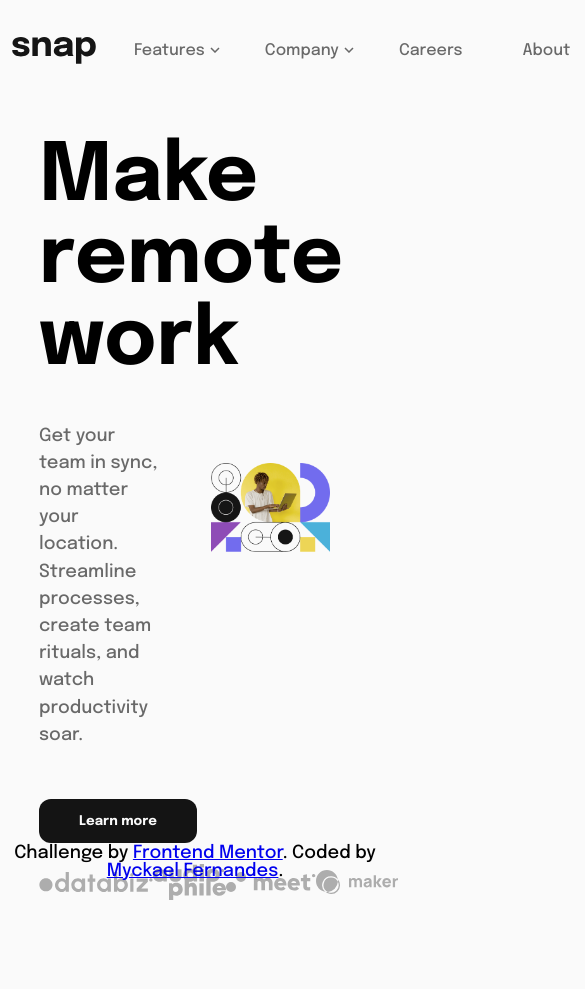
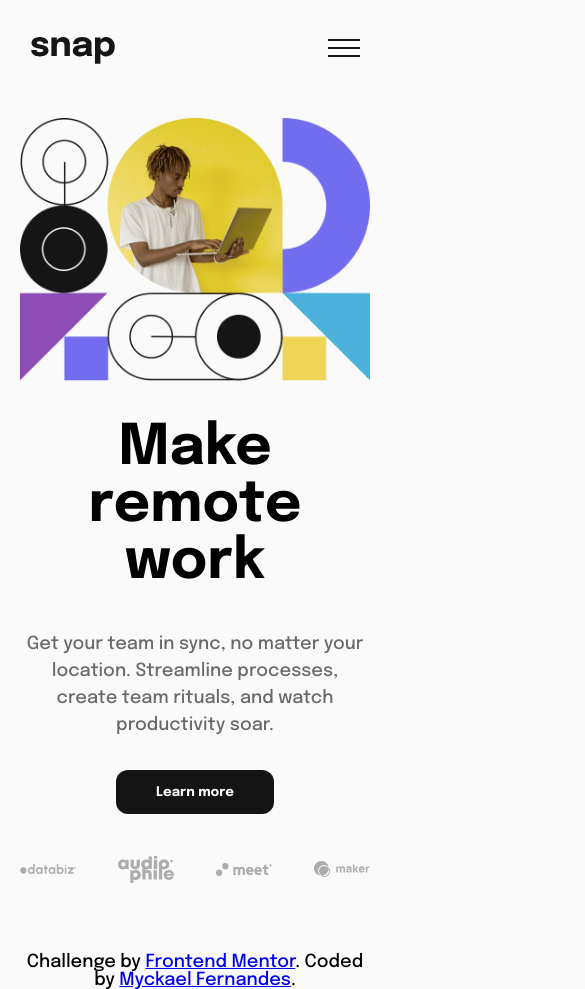
Before and after one commit to MyckaelF/intro-section-with-dropdown-navigation, a plain HTML site: page index.html in a window 390 px wide. Shown: the top 989 px of the page, 585 px wide, since content can reach past the window. Before the commit the page ends 900 px from the top, so only its background shows below. Drawn offline with Linux system fonts and the light colour scheme.

Commit message:
adding mobile version

```diff
--- a/index.html
+++ b/index.html
@@ -12,6 +12,7 @@
     <header class="header">
       <nav class="nav">
         <img src="images/logo.svg" alt="logo">
+        <i class="menuHamburger"><img src="/images/icon-menu.svg" alt="icon menu"></i>
         <ul class="menu">
           <li class="menuControl">
             Features
@@ -77,11 +78,11 @@
         </div>
       </div>
     </main>
+    <div class="attribution">
+      Challenge by <a href="https://www.frontendmentor.io?ref=challenge" target="_blank">Frontend Mentor</a>.
+      Coded by <a href="#">Myckael Fernandes</a>.
+    </div>
   </div>
 
-  <div class="attribution">
-    Challenge by <a href="https://www.frontendmentor.io?ref=challenge" target="_blank">Frontend Mentor</a>.
-    Coded by <a href="#">Myckael Fernandes</a>.
-  </div>
 </body>
 </html>
--- a/styles/style.css
+++ b/styles/style.css
@@ -166,7 +166,7 @@ body {
 }
 
 .centralContent {
-    height: 100vh;
+    height: auto;
 }
 
 .main {
@@ -175,4 +175,69 @@ body {
 
 .attribution {
     text-align: center;
+    margin-top: 70px;
 }
+
+.menuHamburger {
+    display: none;
+}
+
+@media (max-width: 850px) {
+
+    .container {
+        width: 100%;
+    }
+
+    .content {
+        flex-direction: column-reverse;
+    }
+
+    .centralContent {
+        padding: 0 20px;
+    }
+
+    .texts {
+        width: 100%;
+        text-align: center;
+    }
+
+    .texts h1 {
+        font-size: 3.5rem;
+        display: inline-block;
+        width: 100%;
+    }
+
+    .texts span {
+        display: inline;
+    }
+
+    .texts p {
+        width: 100%;
+    }
+    .texts button {
+        margin-top: 30px;
+    }
+    .image {
+        width: 100%;
+    }
+
+    .image picture img {
+        width: 100%;
+    }
+
+    .menu, .buttons {
+        display: none;
+    }
+
+    .client {
+        width: 100%;
+    }
+
+    .client img {
+        width: 16%;
+    }
+
+    .menuHamburger {
+        display: block;
+    }
+}
```
